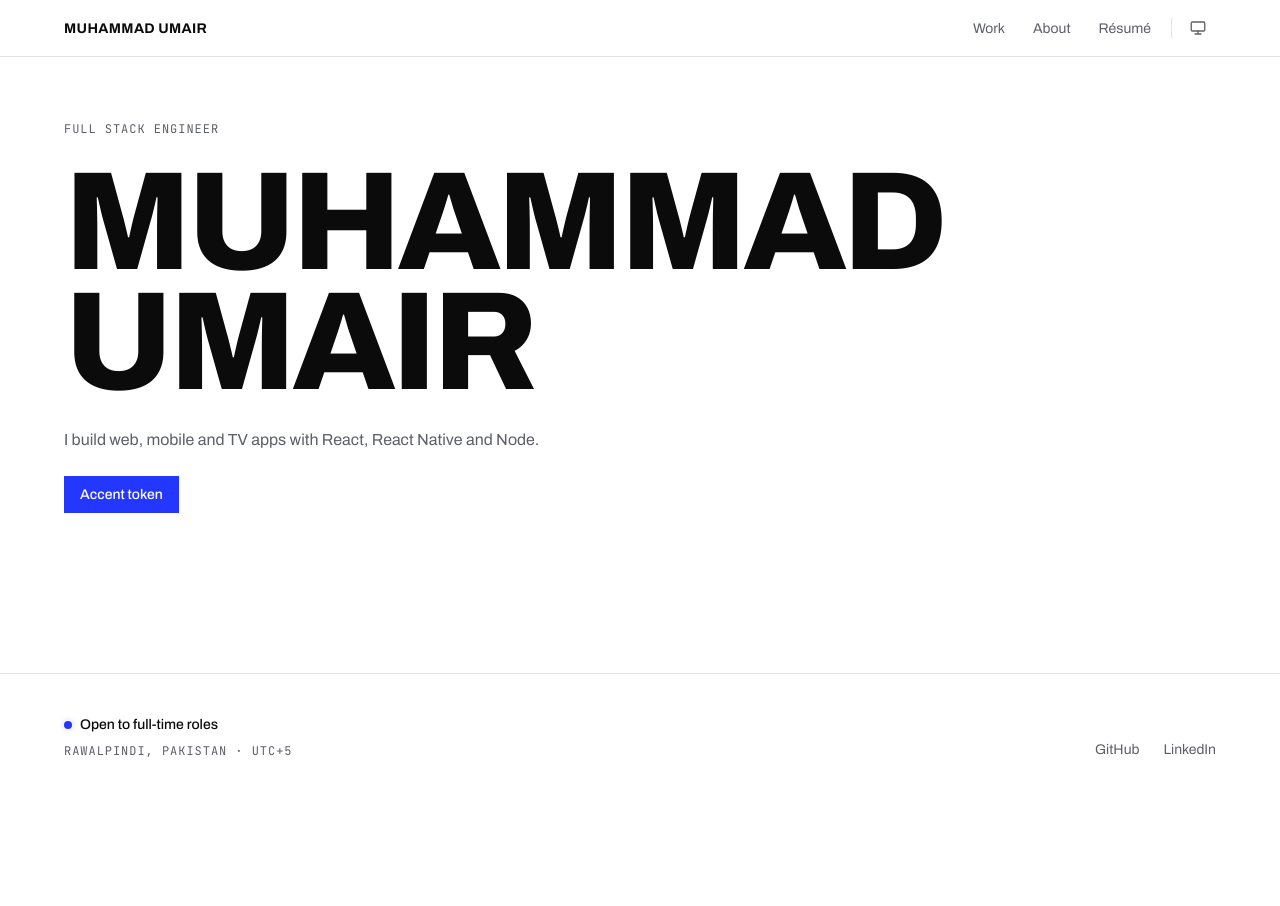
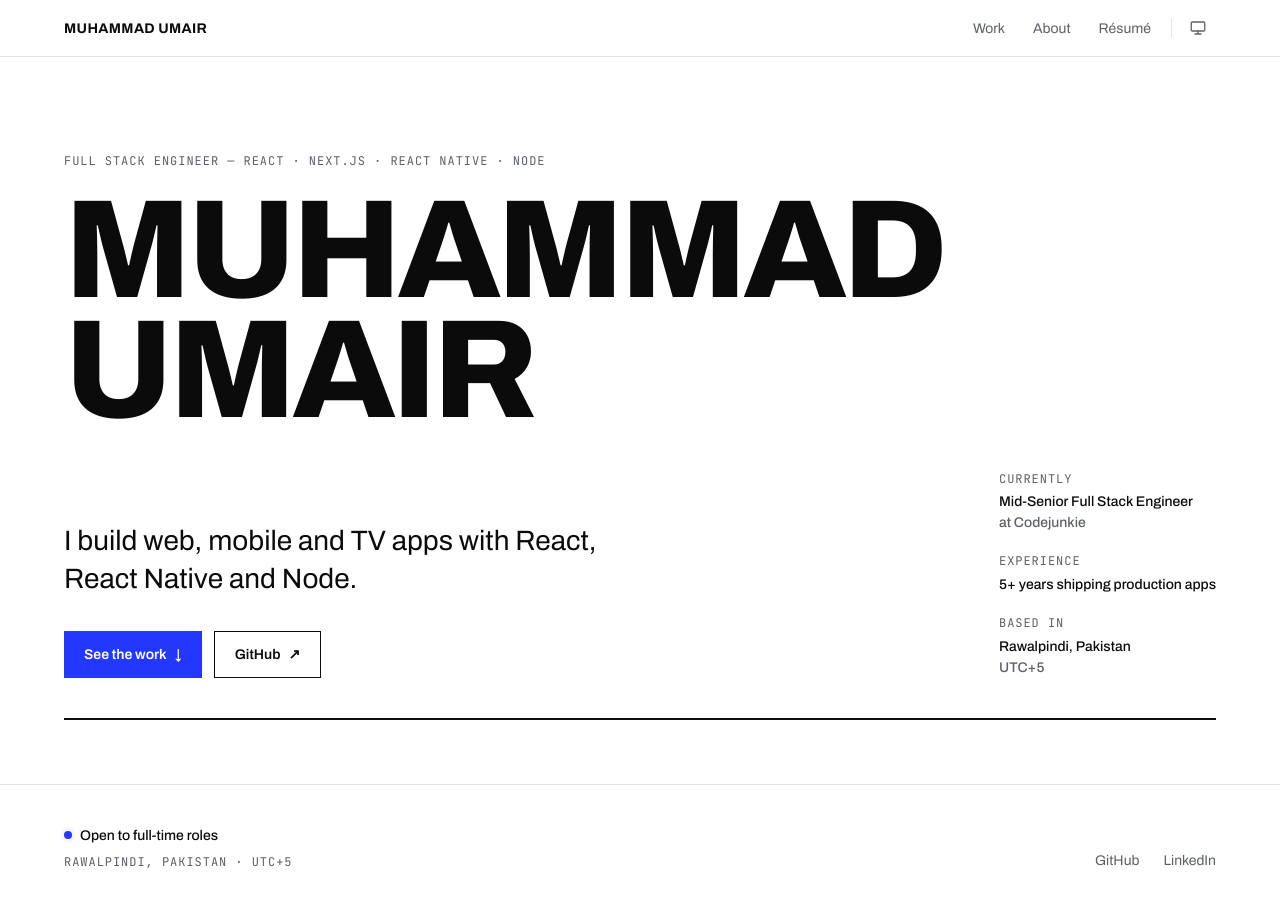
Before and after one commit to sudo-umair/portfolio, a Next.js app in the folder apps/web/: page / in a window 1280 px wide. Shown: the top 906 px of the page. Before the commit the page ends 800 px from the top, so only its background shows below. Built offline with nearby package versions, Linux system fonts and the light colour scheme; no server answers.

Commit message:
feat: add homepage hero
Name set one word per line in wide display type, focus-area label,
headline, 'See the work' and GitHub actions, and a facts list
(current role, experience, location) pulled from the content package.
Replaces the temporary token specimen.

```diff
--- a/apps/web/src/app/page.tsx
+++ b/apps/web/src/app/page.tsx
@@ -1,14 +1,9 @@
-import { profile } from "@portfolio/content";
+import { Hero } from "@/components/home/hero";
 
 export default function Home() {
   return (
-    <main id="main" className="page-gutter flex flex-1 flex-col gap-6 py-16">
-      <p className="font-mono text-label uppercase text-muted">{profile.title}</p>
-      <h1 className="font-wide text-display uppercase">{profile.name}</h1>
-      <p className="max-w-prose text-muted">{profile.headline}</p>
-      <a href="#" className="w-fit bg-accent px-4 py-2 text-small font-medium text-accent-fg">
-        Accent token
-      </a>
+    <main id="main" className="flex-1">
+      <Hero />
     </main>
   );
 }
--- /dev/null
+++ b/apps/web/src/components/home/hero.tsx
@@ -0,0 +1,78 @@
+import { experience, profile } from "@portfolio/content";
+
+const focusAreas = ["React", "Next.js", "React Native", "Node"];
+
+export function Hero() {
+  const current = experience.find((job) => !job.end);
+  const github = profile.links.find((link) => link.label === "GitHub");
+
+  return (
+    <section aria-labelledby="hero-title" className="page-gutter pt-14 pb-12 sm:pt-24 sm:pb-16">
+      <p className="font-mono text-label uppercase text-muted">
+        {profile.title} — {focusAreas.join(" · ")}
+      </p>
+
+      {/* One word per line: the name is the page's thesis in the Index layout. */}
+      <h1 id="hero-title" className="mt-5 font-wide text-display uppercase">
+        {profile.name.split(" ").map((word) => (
+          <span key={word} className="block">
+            {word}
+          </span>
+        ))}
+      </h1>
+
+      <div className="mt-10 grid gap-8 border-b-2 border-fg pb-10 md:grid-cols-[minmax(0,1fr)_auto] md:items-end md:gap-16">
+        <div className="flex flex-col gap-8">
+          <p className="max-w-[34ch] text-[clamp(1.25rem,2.2vw,1.75rem)] leading-snug">{profile.headline}</p>
+
+          <div className="flex flex-wrap gap-3">
+            <a
+              href="#work"
+              className="inline-flex items-center gap-2 bg-accent px-5 py-3 text-small font-semibold text-accent-fg transition-opacity hover:opacity-90"
+            >
+              See the work
+              <span aria-hidden>↓</span>
+            </a>
+            {github && (
+              <a
+                href={github.href}
+                target="_blank"
+                rel="noreferrer"
+                className="inline-flex items-center gap-2 border border-fg px-5 py-3 text-small font-semibold transition-colors hover:bg-fg hover:text-bg"
+              >
+                GitHub
+                <span aria-hidden>↗</span>
+                <span className="sr-only"> (opens in a new tab)</span>
+              </a>
+            )}
+          </div>
+        </div>
+
+        <dl className="grid grid-cols-2 gap-x-10 gap-y-5 text-small md:grid-cols-1">
+          {current && (
+            <Fact label="Currently">
+              {current.title}
+              <br />
+              <span className="text-muted">at {current.org}</span>
+            </Fact>
+          )}
+          <Fact label="Experience">{profile.yearsExperience}+ years shipping production apps</Fact>
+          <Fact label="Based in">
+            {profile.location}
+            <br />
+            <span className="text-muted">UTC+5</span>
+          </Fact>
+        </dl>
+      </div>
+    </section>
+  );
+}
+
+function Fact({ label, children }: { label: string; children: React.ReactNode }) {
+  return (
+    <div className="flex flex-col gap-1">
+      <dt className="font-mono text-label uppercase text-muted">{label}</dt>
+      <dd className="font-medium">{children}</dd>
+    </div>
+  );
+}
```
